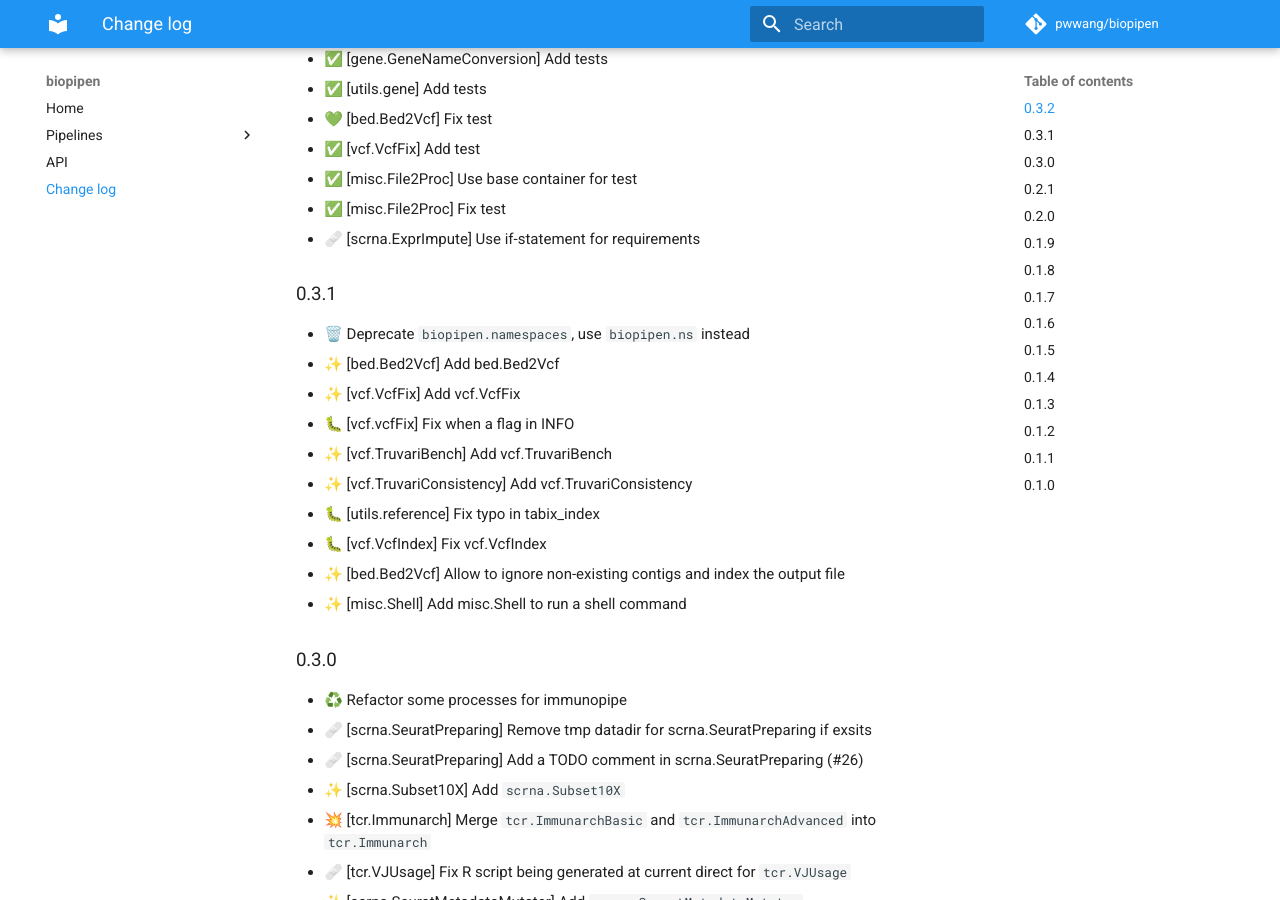
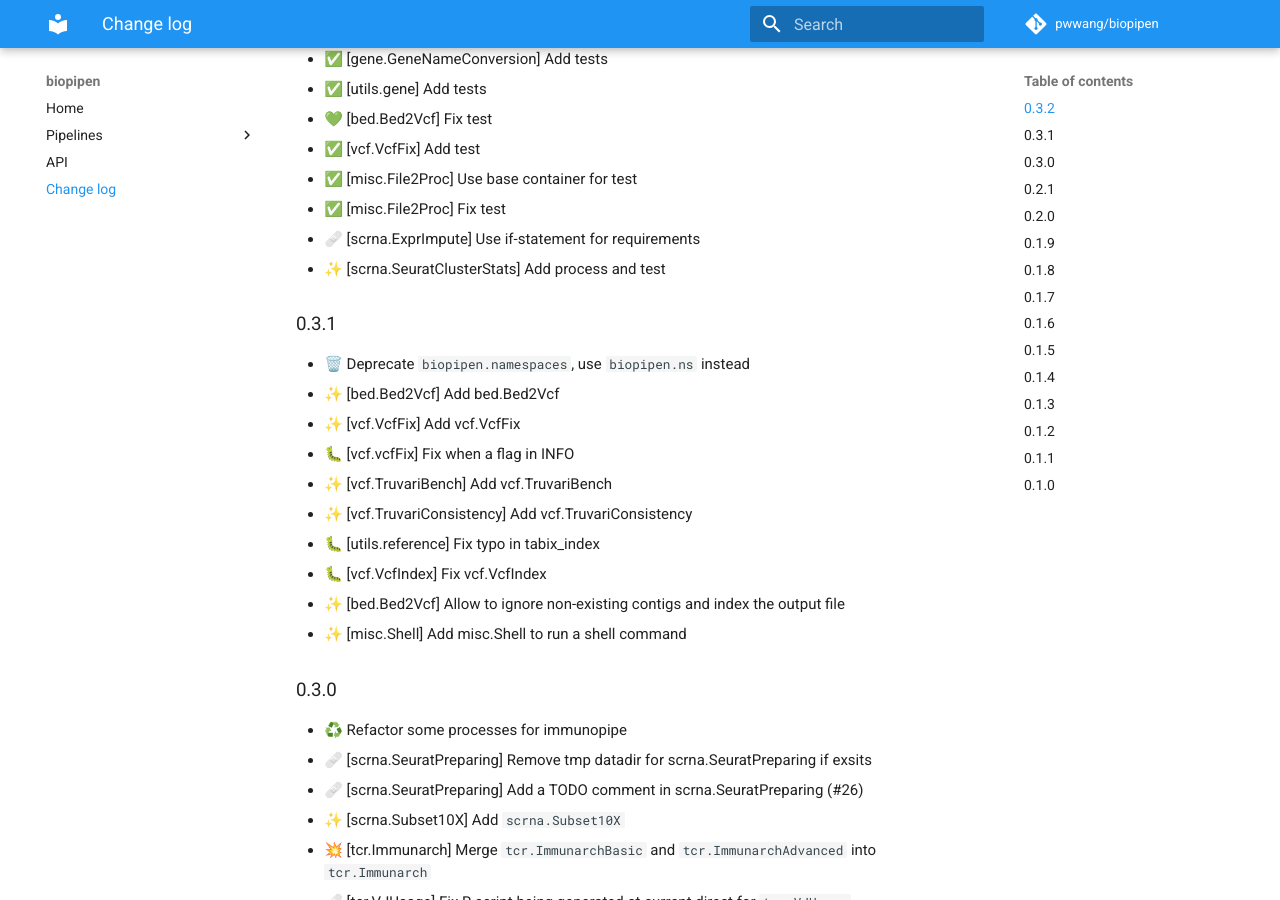
Before and after one commit to pwwang/biopipen, an MkDocs documentation site: the page built from docs/CHANGELOG.md, in a window 1280 px wide and 900 px high, scrolled down 530 px. Built offline with MkDocs 1.6.1 and Material for MkDocs 9.7.7, drawn with Linux system fonts in a browser that asks for light colours; comment, search, counter and statistics services are not loaded.

Commit message:
Update change log

```diff
--- a/docs/CHANGELOG.md
+++ b/docs/CHANGELOG.md
@@ -19,6 +19,7 @@
 - ✅ [misc.File2Proc] Use base container for test
 - ✅ [misc.File2Proc] Fix test
 - 🩹 [scrna.ExprImpute] Use if-statement for requirements
+- ✨ [scrna.SeuratClusterStats] Add process and test
 
 ## 0.3.1
 
```
